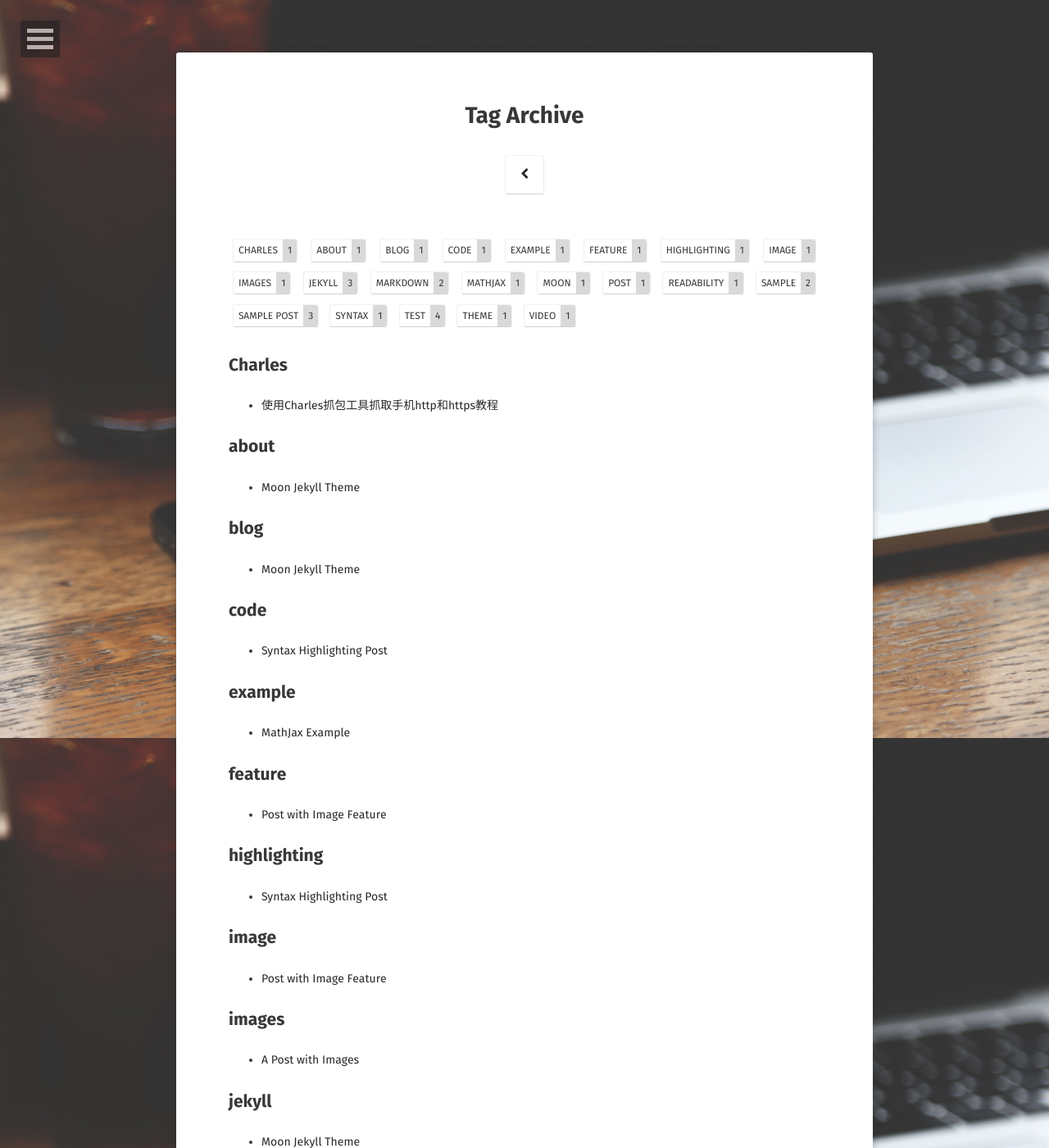
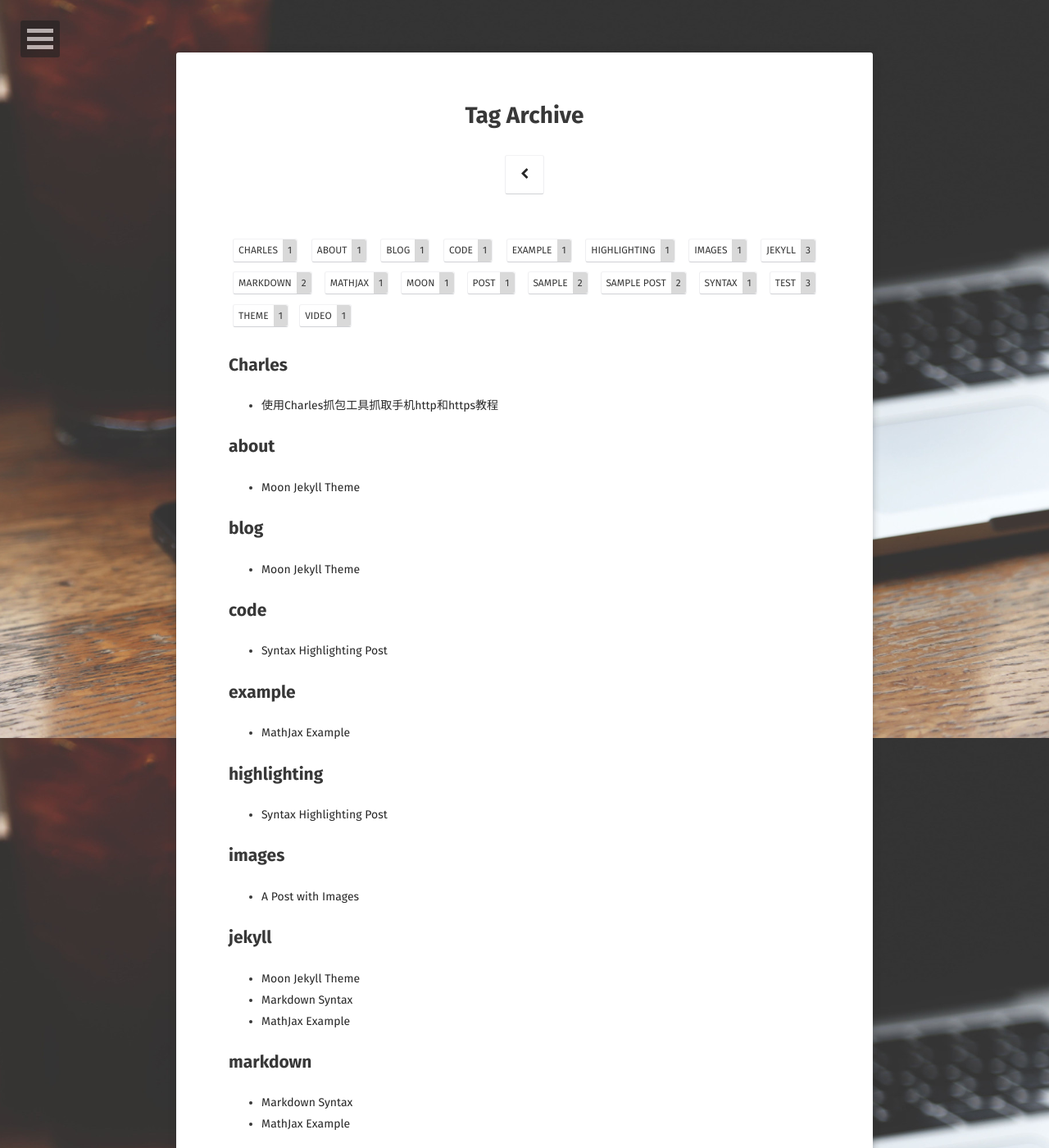
Before and after one commit to ToGetHer16/ToGetHer16.github.io, a Jekyll site: the page built from tags/index.html, in a window 1280 px wide and 1400 px high. Shown: the whole window at 82% size. Built offline with Jekyll 4.4.1, drawn with Linux system fonts in a browser that asks for light colours; some web fonts are replaced; some of the changed text lies outside the part shown.

Commit message:
Update 2012-05-23-readability-feature-post.md

```diff
--- a/_posts/2012-05-23-readability-feature-post.md
+++ b/_posts/2012-05-23-readability-feature-post.md
@@ -1,9 +1,9 @@
 ---
-layout: post
+layout:
 title: "Post with Image Feature"
 date: 2012-05-23
 excerpt: "A ton of text to test readability with image feature."
-tags: [sample post, readability, test, image, feature]
+tags: []
 feature: http://i.imgur.com/Ds6S7lJ.png
 comments: true
 ---
```
